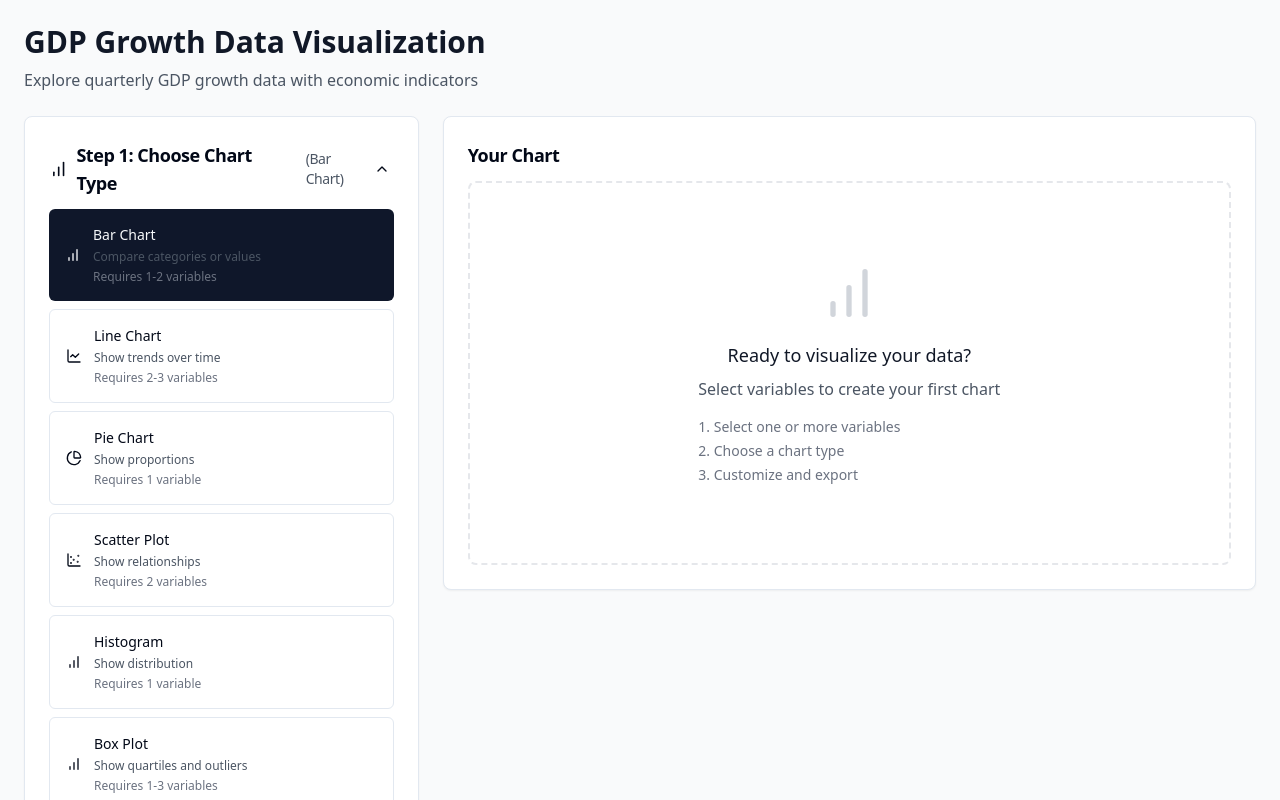
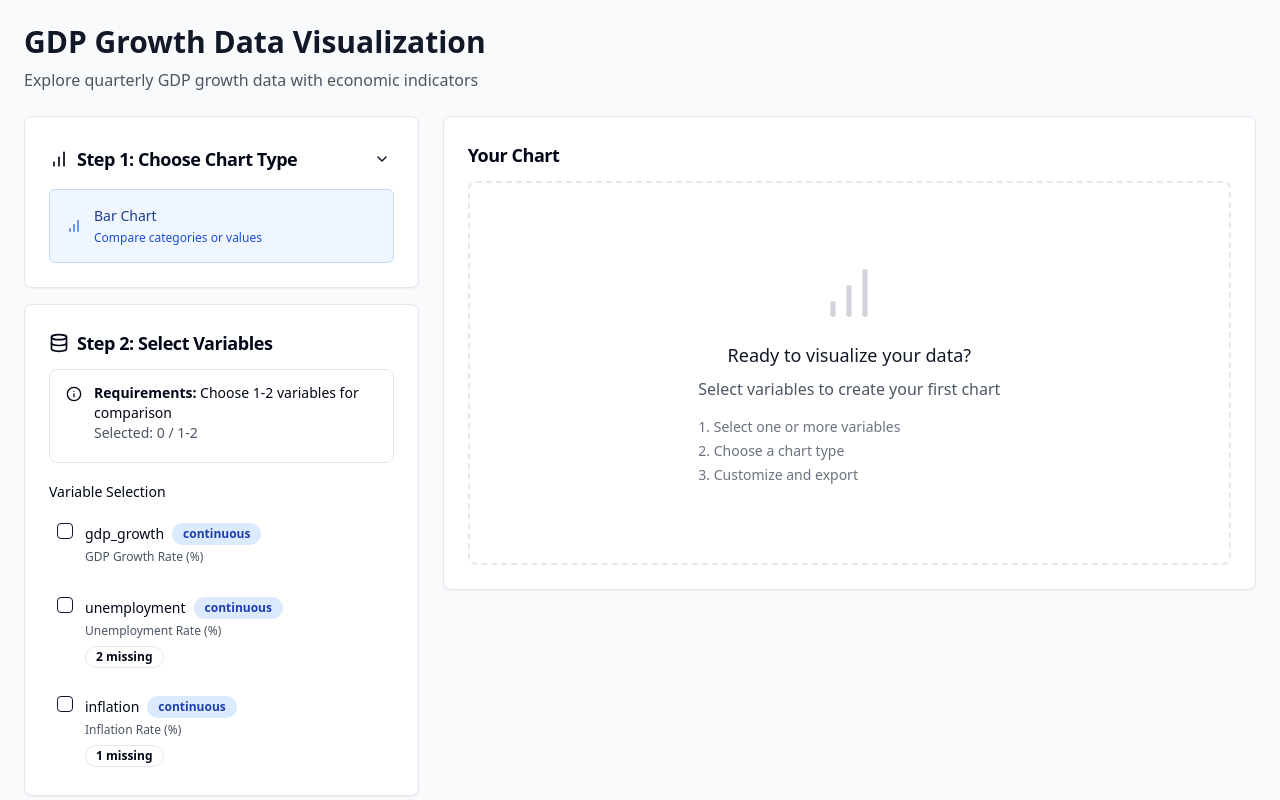
Before and after one commit to zigzagmed/econo-viz-craft, a React (Vite) app: page / in a window 1280 px wide. Both pictures are taken after a click on the button 221 px from the left and 236 px from the top of the page. Shown: the top 800 px of the page. Built offline with nearby package versions, Linux system fonts and the light colour scheme.

Commit message:
feat: Implement chart type selection behavior
Automatically collapse chart type selection after selection, highlighting the selected type in blue. Allow reopening the selection by clicking the selected chart type.

```diff
--- a/src/components/charting/ChartTypeSelectionCard.tsx
+++ b/src/components/charting/ChartTypeSelectionCard.tsx
@@ -1,8 +1,8 @@
 
-import React, { useState } from 'react';
+import React, { useState, useEffect } from 'react';
 import { Card, CardContent, CardHeader, CardTitle } from '@/components/ui/card';
 import { ChartTypeSelector } from './ChartTypeSelector';
-import { BarChart, ChevronDown, ChevronUp } from 'lucide-react';
+import { BarChart, ChevronDown, ChevronUp, LineChart, PieChart, ScatterChart, TrendingUp } from 'lucide-react';
 import { Button } from '@/components/ui/button';
 
 interface ChartTypeSelectionCardProps {
@@ -16,6 +16,39 @@ export const ChartTypeSelectionCard: React.FC<ChartTypeSelectionCardProps> = ({
 }) => {
   const [isCollapsed, setIsCollapsed] = useState(false);
 
+  // Auto-collapse when a chart type is selected
+  useEffect(() => {
+    if (chartType) {
+      setIsCollapsed(true);
+    }
+  }, [chartType]);
+
+  const getChartTypeInfo = (type: string) => {
+    const chartTypes = {
+      bar: { name: 'Bar Chart', icon: BarChart, description: 'Compare categories or values' },
+      line: { name: 'Line Chart', icon: LineChart, description: 'Show trends over time' },
+      pie: { name: 'Pie Chart', icon: PieChart, description: 'Show proportions' },
+      scatter: { name: 'Scatter Plot', icon: ScatterChart, description: 'Show relationships' },
+      histogram: { name: 'Histogram', icon: BarChart, description: 'Show distribution' },
+      boxplot: { name: 'Box Plot', icon: BarChart, description: 'Show quartiles and outliers' },
+      regression: { name: 'Regression Plot', icon: TrendingUp, description: 'Relationship with trend line' },
+      correlation: { name: 'Correlation Matrix', icon: BarChart, description: 'Variable correlations' },
+    };
+    return chartTypes[type] || { name: type, icon: BarChart, description: '' };
+  };
+
+  const handleSelectedTypeClick = () => {
+    setIsCollapsed(false);
+  };
+
+  const handleTypeChange = (type: string) => {
+    onTypeChange(type);
+    // Will auto-collapse due to useEffect
+  };
+
+  const selectedTypeInfo = chartType ? getChartTypeInfo(chartType) : null;
+  const SelectedIcon = selectedTypeInfo?.icon || BarChart;
+
   return (
     <Card>
       <CardHeader className="pb-3">
@@ -23,11 +56,6 @@ export const ChartTypeSelectionCard: React.FC<ChartTypeSelectionCardProps> = ({
           <CardTitle className="text-lg flex items-center gap-2">
             <BarChart className="w-5 h-5" />
             Step 1: Choose Chart Type
-            {chartType && (
-              <span className="text-sm font-normal text-gray-600 ml-2">
-                ({chartType.charAt(0).toUpperCase() + chartType.slice(1)} Chart)
-              </span>
-            )}
           </CardTitle>
           <Button
             variant="ghost"
@@ -43,15 +71,29 @@ export const ChartTypeSelectionCard: React.FC<ChartTypeSelectionCardProps> = ({
           </Button>
         </div>
       </CardHeader>
-      {!isCollapsed && (
-        <CardContent>
+      <CardContent>
+        {isCollapsed && chartType ? (
+          // Show selected chart type as a blue clickable box
+          <Button
+            variant="outline"
+            className="w-full h-auto p-4 flex items-center gap-3 justify-start bg-blue-50 border-blue-200 hover:bg-blue-100"
+            onClick={handleSelectedTypeClick}
+          >
+            <SelectedIcon className="w-5 h-5 flex-shrink-0 text-blue-600" />
+            <div className="flex-1 text-left">
+              <div className="font-medium text-blue-900">{selectedTypeInfo?.name}</div>
+              <div className="text-xs text-blue-700 mt-1">{selectedTypeInfo?.description}</div>
+            </div>
+          </Button>
+        ) : (
+          // Show all chart type options
           <ChartTypeSelector
             selectedType={chartType}
-            onTypeChange={onTypeChange}
+            onTypeChange={handleTypeChange}
             selectedVariables={[]}
           />
-        </CardContent>
-      )}
+        )}
+      </CardContent>
     </Card>
   );
 };
```
